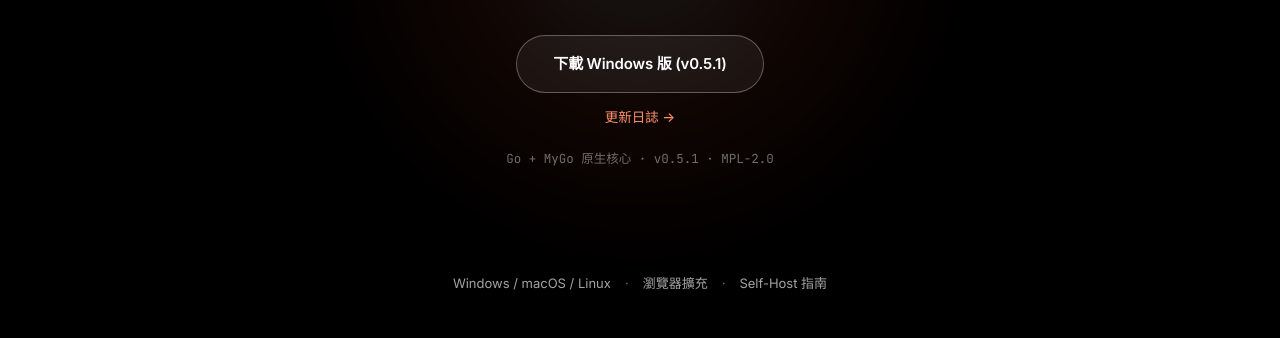
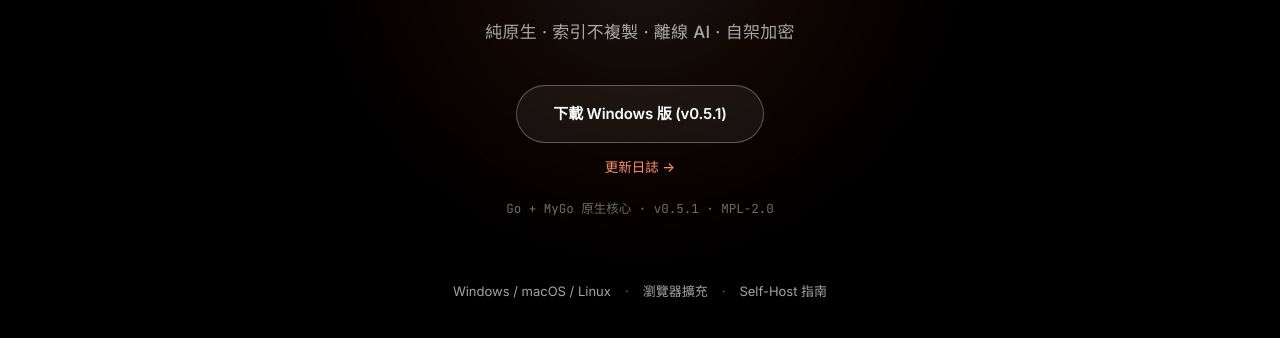
Before and after one commit to Batkixni/Ragle, an Astro site in the folder website/: page / in a window 1280 px wide. Shown: the part 462-800 px from the top of the page. Built offline with nearby package versions, Linux system fonts and the light colour scheme; Astro itself is replaced by a stand-in of ours.

Commit message:
style(website): vertically center Hero content cleanly in viewport

```diff
--- a/website/src/styles/global.css
+++ b/website/src/styles/global.css
@@ -288,9 +288,9 @@ img {
   display: flex;
   flex-direction: column;
   align-items: center;
-  justify-content: center;
+  justify-content: space-between;
   text-align: center;
-  padding: 104px 24px 44px;
+  padding: 96px 24px 36px;
   overflow: hidden;
 }
 
@@ -337,6 +337,8 @@ img {
   z-index: 1;
   width: 100%;
   max-width: 1200px;
+  margin: auto 0;
+  padding-top: 24px;
   display: flex;
   flex-direction: column;
   align-items: center;
@@ -455,8 +457,7 @@ img {
 .phi-hero-bottom {
   position: relative;
   z-index: 1;
-  margin-top: auto;
-  padding-top: 48px;
+  padding-top: 28px;
   display: flex;
   flex-wrap: wrap;
   align-items: center;
```
